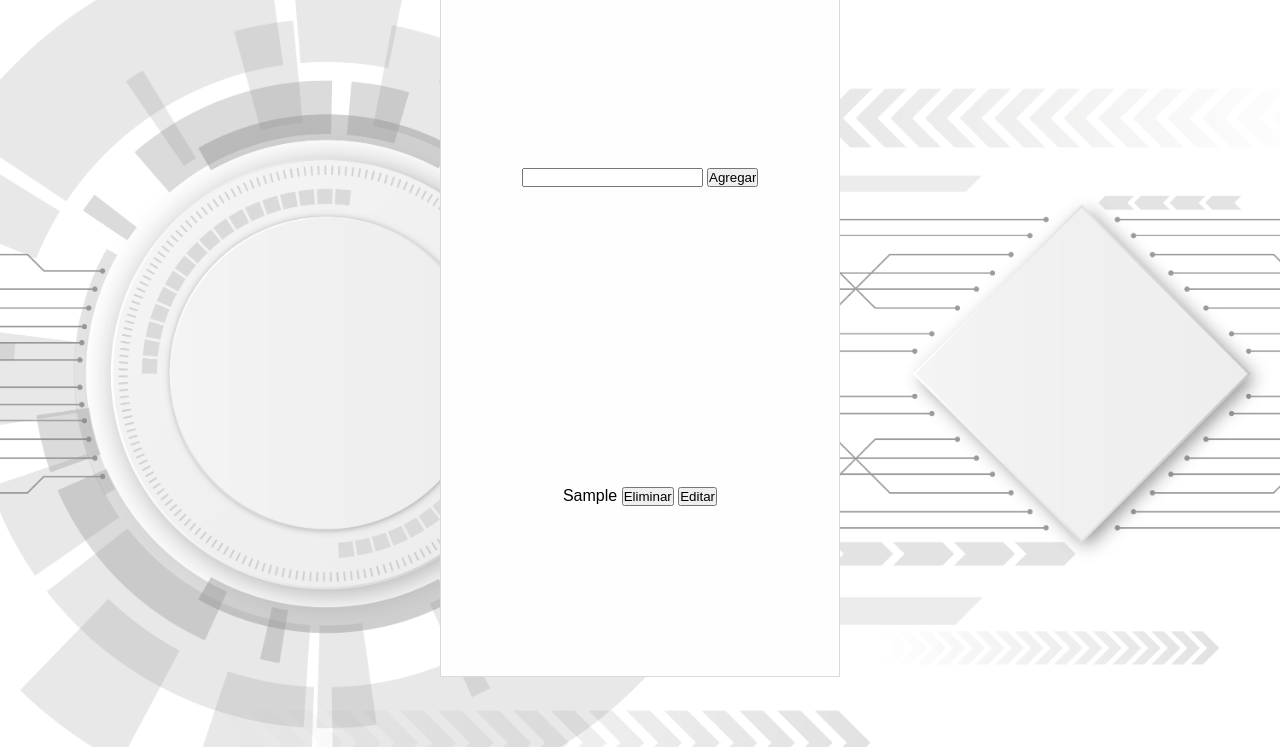
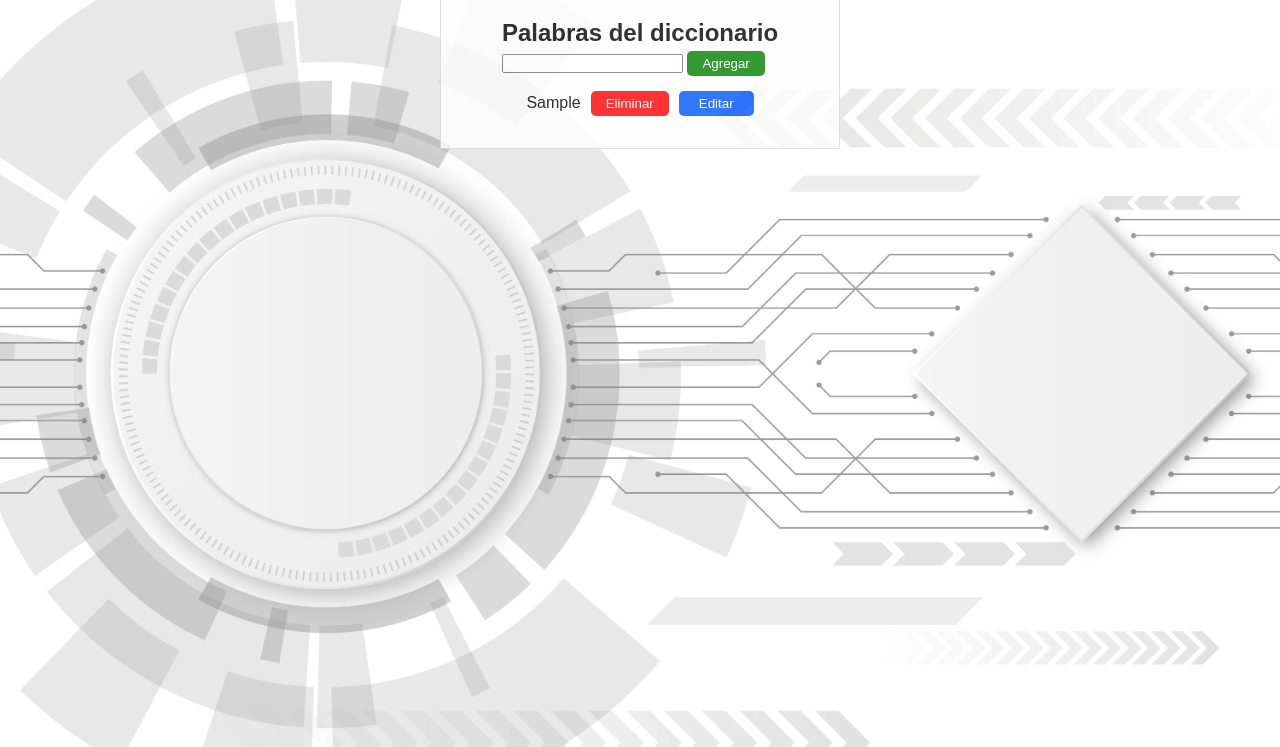
Before and after one commit to ayax-m/P02, a plain HTML site: page index.html in a window 1280 px wide. Both pictures are taken after typing "Sample" into the empty fields and a click on the button "Agregar". Shown: the part 53-800 px from the top of the page. Drawn offline with Linux system fonts and the light colour scheme.

Commit message:
Mod. estilos

```diff
--- a/index.html
+++ b/index.html
@@ -24,7 +24,7 @@
                         <a href="#">Instrucciones</a>
                     </li>
                     <li class="diccionario">
-                        <a href="./index.html">Diccionario</a>
+                        <a class="dict" href="./index.html">Diccionario</a>
                     </li>
                     <li class="contacto">
                         <a href="#">Contacto</a>
@@ -39,12 +39,13 @@
         <div class="main-menu-dic">
             <div class="menu-container">
                 <div>
-                <input id="input-1" type="text" />
-                <button id="guardar">Agregar</button>
+                    <h2>Palabras del diccionario</h2>
+                    <input id="input-1" type="text" />
+                    <button id="guardar">Agregar</button>
                 </div>
                 <div id="arrPalabras">  <!-- lista-pokemon -->
-                    <ul id="palabra">      <!-- lista -->
-                    </ul>
+                    <table id="palabra">      <!-- lista ul-->
+                    </table>
                 </div>
 
         </div>
--- a/script.js
+++ b/script.js
@@ -42,14 +42,16 @@ function renderElement() {
   let container = document.getElementById('palabra')
   console.log(arr)
   container.innerHTML = '';
-    arr.forEach(function (el) {
+  arr.forEach(function (el) {
     container.innerHTML += `
-    <li>
-      ${el}
-      <button onclick="eliminar(this.id)" id="${el}">Eliminar</button>
-      <button onclick="editar(this.id)" id="${el}">Editar</button>
-    </li>
-  `;
+    <tr>
+
+      <td>${el} </td>
+      <td><button class="btn-del" onclick="eliminar(this.id)" id="${el}">Eliminar</button></td>
+      <td><button class="btn-edit" onclick="editar(this.id)" id="${el}">Editar</button></td>
+
+    </tr>
+    `;
   })
 
 }
--- a/style.css
+++ b/style.css
@@ -46,7 +46,6 @@ a {
     height: 50px;
     /*background-color: #53575c; */
     background-color: white;
-    /*box-shadow: 2px 2px 1px rgba(46, 46, 46, 0.6);*/
     box-shadow: 2px 2px 1px #0056FF;
     position: relative;
     z-index: 2;
@@ -77,9 +76,10 @@ a {
 }
 
 .menu-bar li a {
-    /*color: #e2e1f0;*/
     color: #0056FF;
+    /*color: red; */
 }
+
 
 .main-menu-dic {
     display: grid;
@@ -89,12 +89,37 @@ a {
     margin: auto;
     padding: 20px 0;
     background-color: #fffefe;
-    min-height: calc(100vh - 120px);
     border: 1px solid #dbd9d9;
+    opacity: 0.8;
  }
 
  .menu-container {
     display: grid;
     justify-items: center;
     align-items: center;
+    line-height: 30px;
  }
+
+ button {
+    border: none;
+    padding: 5px 15px;
+    text-align: center;
+    color: white;
+    background: green;
+    border-radius: 5px;
+ }
+
+ .btn-del {
+     background-color: red;
+     padding: 5px 15px;
+ }
+
+ .btn-edit {
+    background-color: #0056FF;
+    padding: 5px 20px;
+}
+
+table {
+    border-spacing: 10px;
+
+}
```
Also changed, not shown: GUE55.html (+1 -1 lines).
